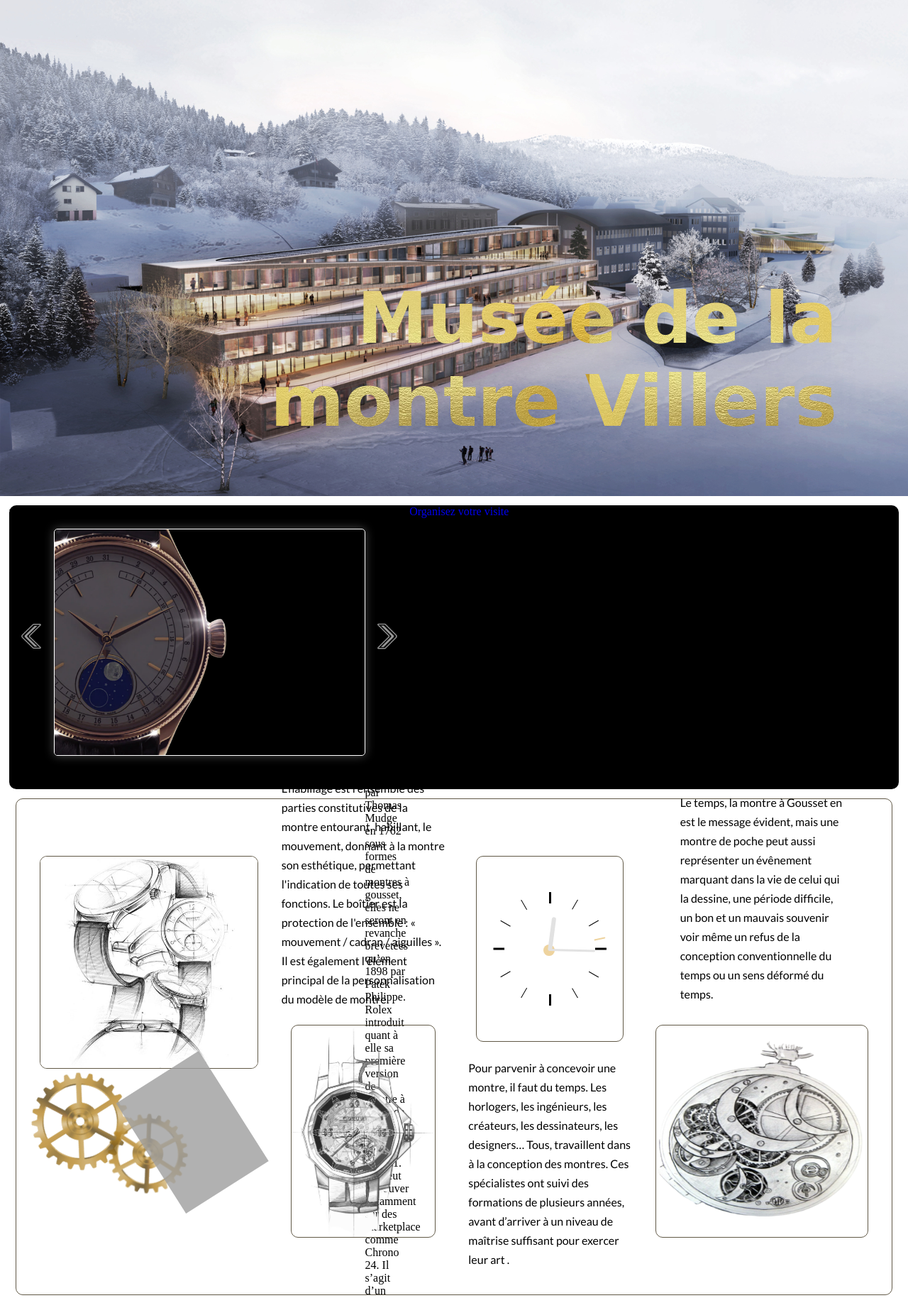
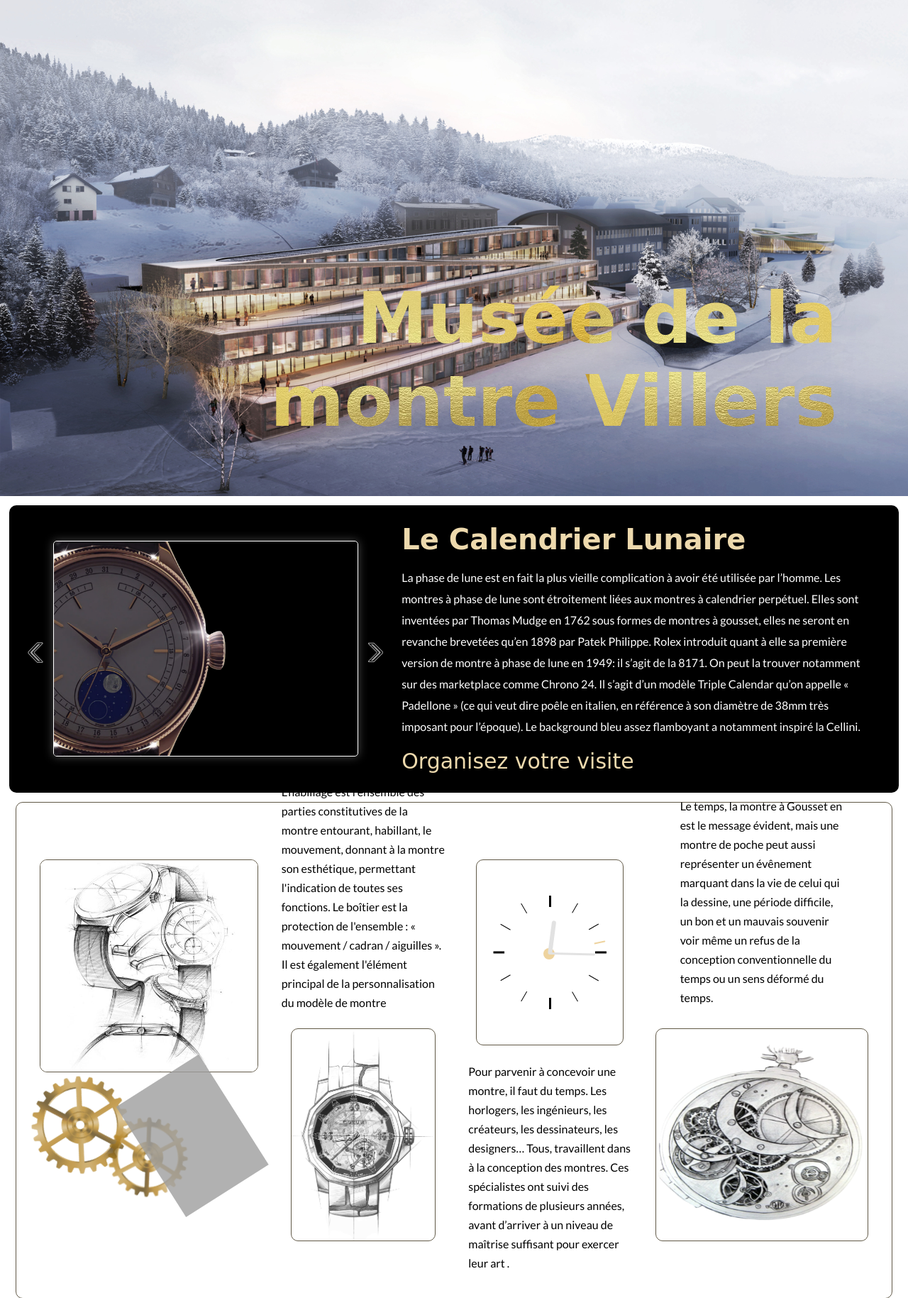
Before and after one commit to Babsybis/watch_museum_website, a PHP site: page / in a window 1280 px wide. Shown: the part 96-1925 px from the top of the page at 71% size. Run offline with PHP 8.4, Linux system fonts and the light colour scheme; some web fonts are replaced; grey boxes are pictures that could not be loaded.

Commit message:
Simplification de la grille diapo

```diff
--- a/style.css
+++ b/style.css
@@ -163,11 +163,11 @@ h1{
 #pagecontent{
     background-color: black;
     margin: 1%;
-    height: 50vh;
+    padding: 2% 1%;
     display: grid;
-    grid-template-columns: 5% .7fr 5% 1fr 5%;
-    grid-template-rows: repeat(4, 12.5vh);
+    grid-template-columns: 4% 35% 4% 1% 54%;
     border-radius: .625rem;
+    align-items: center;
 }
 
 .carrousel{
@@ -175,11 +175,9 @@ h1{
     border-radius: 5px;
     box-shadow:  0 0 14px rgba(244, 244, 244, 0.3);
     overflow: hidden;
-    height: 40vh;
+    height: 38vh;
     max-width: 100vw;
-    margin: 7.5% 0;
-    grid-row: 1/4;
-    grid-column: 2/3;
+    grid-area: 1 / 2 / 4 / 3;
 
 }
 
@@ -209,38 +207,32 @@ h1{
   }
 
 
-
-
-#pictinfo{
-    color: #fff;
-    grid-column: 4/5;
-    grid-row: 1/5;
-    display: grid;
-}
-
-#pictinfo h2 {
+#pagecontent h2 {
     color:#EDD9AD;
     font-family: 'Overlock', cursive;
     font-size: 2.5rem;
     text-transform: capitalize;
-    margin-bottom: 1.875rem;
-    grid-row: 1/2;
-    padding-top: 10%;
+    grid-area: 1 / 5 / 2 / 6;
+    display: flex;
+    align-items: center;
 }
 
-#pictinfo p{
+#pagecontent p{
     font-family: 'lato', serif;
-    line-height: 1.6875rem;
+    line-height: 1.875rem;
     color:#fff;
-    grid-row: 2/4;
-
+    grid-area: 2 / 5 / 3 / 6;
+    margin: 1rem 0;
 }
 
-#pictinfo a{
+#pagecontent a{
     color:#EDD9AD;
     font-family: 'Overlock', cursive;
+    justify-content:center;
     font-size: 1.875rem;
-    padding-bottom: 10%;
+    grid-area: 3 / 5 / 4 / 6;
+    display: flex;
+    flex-direction: column;
 }
 
 .exp:after {
@@ -260,24 +252,22 @@ h1{
 .bouton{
     width: 10%;
     cursor: pointer;
-    grid-row: 2/3;
     width: 70%;
     margin: auto ;
 }
 
 #g{
     opacity: 0.6;
+    grid-area: 2 / 1 / 3 / 2;
     transform: rotate(0deg);
     transition: all 0.3s ease;
-    padding-top: 100%;
 }
 
 #d{
-    grid-column: 3/4;
+    grid-area: 2 / 3 / 3 / 4;
     opacity: 0.6;
     transform: rotate(180deg);
     transition: all 0.3s ease;
-    padding-bottom: 100%;
 }
 
 #g:hover{
@@ -747,25 +737,19 @@ td{
         margin: 2% 1%;
     }
 
-    #pictinfo{
-        grid-column: 2/5;
-        grid-row: 1/2;
-    }
-
-     #pictinfo h2 {
+     #pagecontent h2 {
         font-size: 1.25rem;
-        margin-bottom: 0;
         grid-row: unset;
 
     }
 
-    #pictinfo p{
+    #pagecontent p{
         line-height: 1.25rem;
         grid-row: unset;
         font-size: 1rem;
     }
 
-    #pictinfo a{
+    #pagecontent a{
         font-size: 1rem;
         padding-bottom: unset;
     }
```
